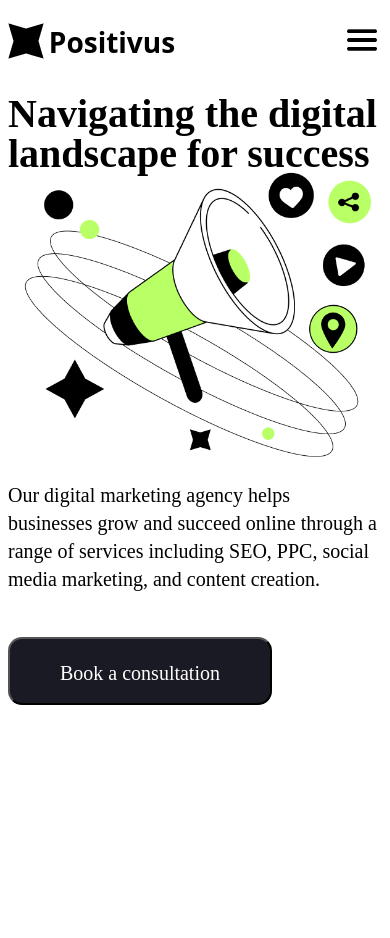
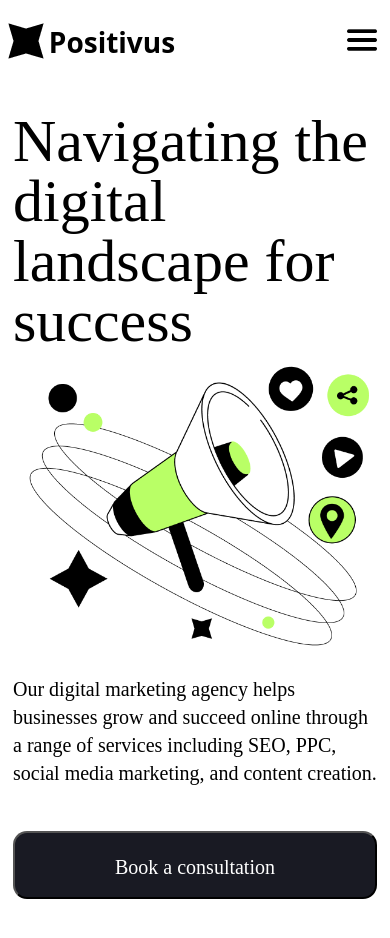
Before and after one commit to taphead/positivus-frontend, a React (Vite) app: page / in a window 390 px wide. Shown: the top 938 px of the page. Built offline with nearby package versions, Linux system fonts and the light colour scheme.

Commit message:
fixed description responsiveness

```diff
--- a/src/components/description_section/DescriptionSection.css
+++ b/src/components/description_section/DescriptionSection.css
@@ -48,29 +48,25 @@
 }
 
 @media screen and (max-width: 768px) {
-  .description-section,
+  .description-section {
+    overflow-x: hidden;
+    max-width: 100%;
+  }
   .description-text,
-  .description-image,
   .consultation-button {
-    max-width: 95vw;
-  }
-  .description-text {
     max-width: 100%;
     flex-wrap: wrap;
   }
 
   .description-image {
     position: relative;
+    max-width: 100%;
     top: -540px;
     right: 0px;
   }
 
   .description-image img {
     max-width: 100%;
-  }
-  .description-text h1 {
-    font-size: 40px;
-    font-weight: bolder;
   }
 
   .description-text p {
@@ -79,5 +75,11 @@
   }
 
   .consultation-button {
+    width: 100%;
+  }
+
+  .description-section {
+    padding-left: 5px;
+    padding-right: 5px;
   }
 }
```
